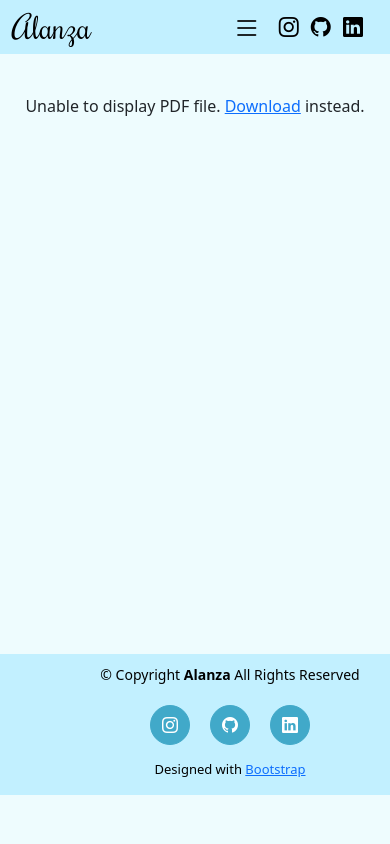
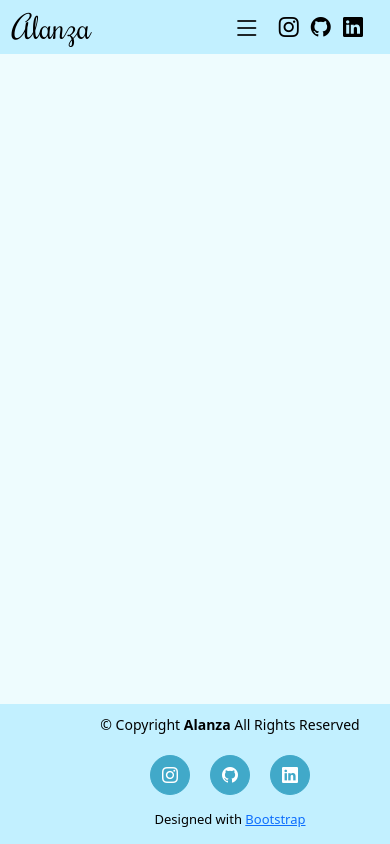
Before and after one commit to ablake12/Portfolio-Website, a Flask app: page /resume in a window 390 px wide. Run offline with Flask 3, Linux system fonts and the light colour scheme.

Commit message:
Add styling to ensure footer always stays at the bottom

```diff
--- a/static/styles.css
+++ b/static/styles.css
@@ -6,6 +6,10 @@ section {
 
 body {
     background-color: #EEFCFE; /* background color to the site */
+    display: flex;
+    flex-direction: column; /*stacks body vertically so the footer can be placed right under */
+    min-height: 100vh;
+    padding-bottom: 0; /* ensures no space between the body and footer */
 }
 
 .scroll-top {
@@ -230,13 +234,9 @@ body {
         height: 100%; /* to ensure the whole height is used */
         margin: 0;
     }
-    body {
-        display: block;
-        padding-bottom: 0; /* to ensure there's no space between the footer */
-    }
     footer {
         position: relative;
-        margin-top: 0;
+        margin-top: auto;
     }
 }
 /* Home */
@@ -353,7 +353,7 @@ body {
         padding-left: 20px;
     }
     .photo-conference img {
-        margin-top: 7px; /* add space to the top margin to align with paragraph */
+        margin-top: 1px; /* add space to the top margin to align with paragraph */
         max-width: 225px;
         max-height: 230px;
         border:5px ridge rgba(250, 234, 21, 0.45);
@@ -371,7 +371,7 @@ body {
     }
 
     .photo-italy img {
-        margin-top: 20px; /* add space to the top margin to align with paragraph */
+        margin-top: 7px; /* add space to the top margin to align with paragraph */
         width: 180px;
         max-height: 175px;
         border: 5px groove rgba(110, 231, 255, 0.7);
@@ -417,7 +417,7 @@ body {
         display: block;
         margin-left: auto; /* to center */
         margin-right: auto; /* to center */
-        padding-bottom: 12px;
+        padding-bottom: 25px;
     }
 
     .photo-boule img {
@@ -435,7 +435,9 @@ body {
         margin-inline-end: 20px; /* add margin align to the end of paragraph */
         text-align: center; /* center for the mobile view */
     }
-
+    .photo-conference {
+        padding-bottom: 10px;
+    }
     .photo-conference img {
         max-width: 325px;
         max-height: 330px;
@@ -483,7 +485,9 @@ body {
 /* Resume */
 .pdf-text {
     text-align: center;
-    padding-top: 40px;
+    padding-top: 100px;
+    display: none;
+    font-size: 30px;
 }
 
 .pdf {
@@ -654,6 +658,13 @@ body {
 }
 
 /* Jams */
+
+/* .song-text {
+    text-align: center;
+    padding-top: 100px;
+    display: none;
+    font-size: 30px;
+} */
 /* Desktop view */
 @media (min-width: 1200px) {
     .jams-intro {
```
